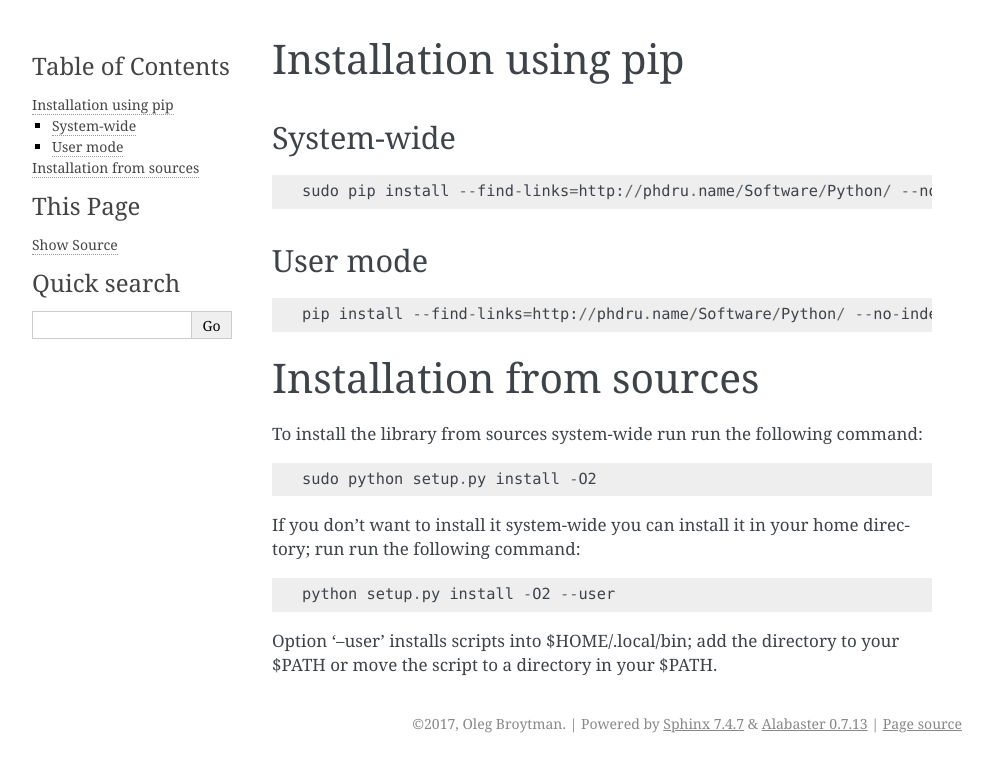
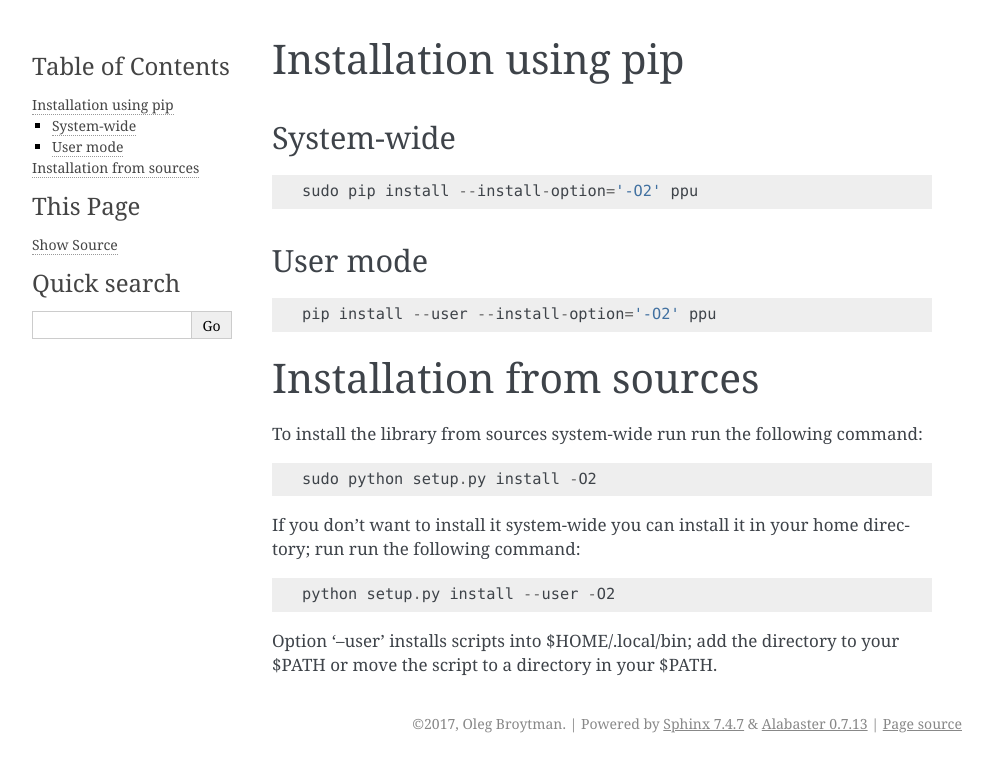
Before and after one commit to phdru/ppu, a Sphinx documentation site: the page built from docs/install.rst, in a window 1280 px wide. Shown: the top 772 px of the page, without its empty margins (148-1141 px from the left). Built offline with Sphinx 7.4.7, drawn with Linux system fonts in a browser that asks for light colours.

Commit message:
Docs: Install from PyPI
[skip ci]

```diff
--- a/docs/install.rst
+++ b/docs/install.rst
@@ -6,14 +6,14 @@ System-wide
 
 ::
 
-    sudo pip install --find-links=http://phdru.name/Software/Python/ --no-index --install-option='-O2' ppu
+    sudo pip install --install-option='-O2' ppu
 
 User mode
 ---------
 
 ::
 
-    pip install --find-links=http://phdru.name/Software/Python/ --no-index --install-option='-O2' --user ppu
+    pip install --user --install-option='-O2' ppu
 
 Installation from sources
 =========================
@@ -30,7 +30,7 @@ home directory; run run the following command:
 
 ::
 
-    python setup.py install -O2 --user
+    python setup.py install --user -O2
 
 Option '--user' installs scripts into $HOME/.local/bin;
 add the directory to your $PATH or move the script to a directory in your
```
Also changed, not shown: 1 other file.
